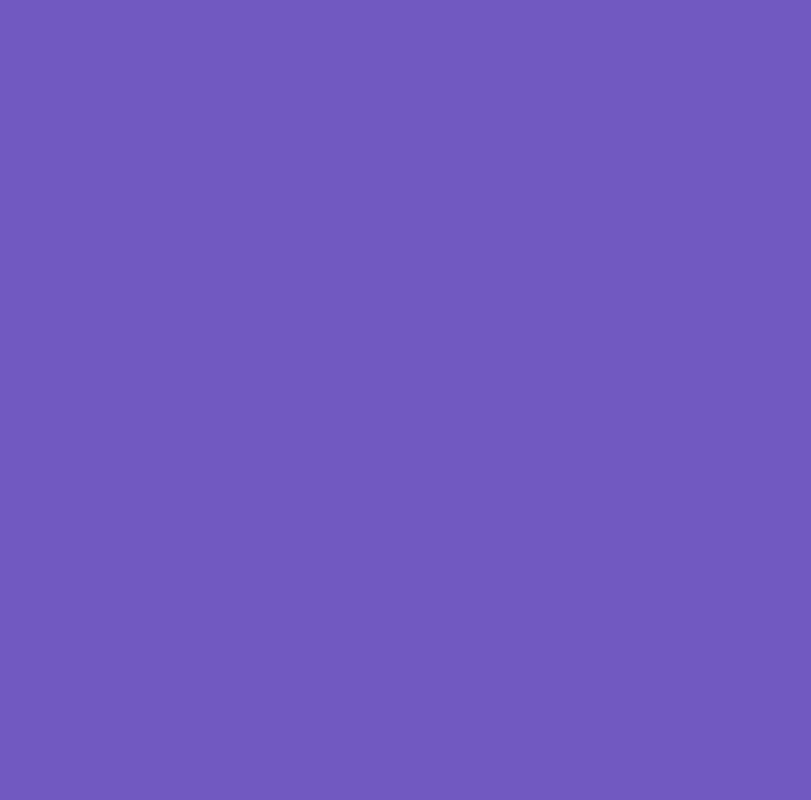
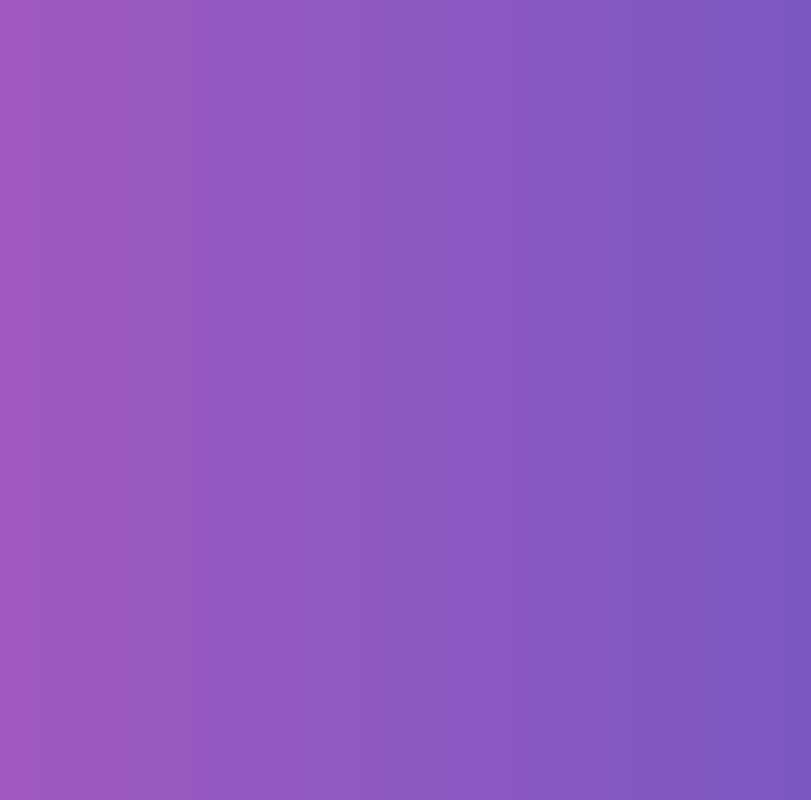
Before and after one commit to LORDBABUINO/bootcamp-modulo09, a React (Create React App) app: page / in a window 1280 px wide. Shown: the whole page, without its empty margins (234-1045 px from the left). Built offline with nearby package versions, Linux system fonts and the light colour scheme.

Commit message:
Updates global styles

```diff
--- a/src/styles/global.js
+++ b/src/styles/global.js
@@ -1,7 +1,8 @@
 import { createGlobalStyle } from 'styled-components'
-import colors from './colors'
 
 export default createGlobalStyle`
+  @import url('https://fonts.googleapis.com/css?family=Roboto:400,700&display=swap');
+
   * {
     margin: 0;
     padding: 0;
@@ -9,19 +10,30 @@
     box-sizing: border-box;
   }
 
+  *:focus {
+    outline: 0;
+  }
+
   html, body, #root {
-    min-height: 100%;
+    height: 100%;
   }
 
   body {
-    background: ${colors.primary};
     -webkit-font-smoothing: antialiased !important
   }
 
   body, input, button {
     color: #222;
     font-size: 14px;
-    font-family: Arial, Helvetica, sans-serif;
+    font-family: Roboto, sans-serif;
+  }
+
+  a {
+    text-decoration: none;
+  }
+
+  ul {
+    list-style: none;
   }
 
   button {
```
